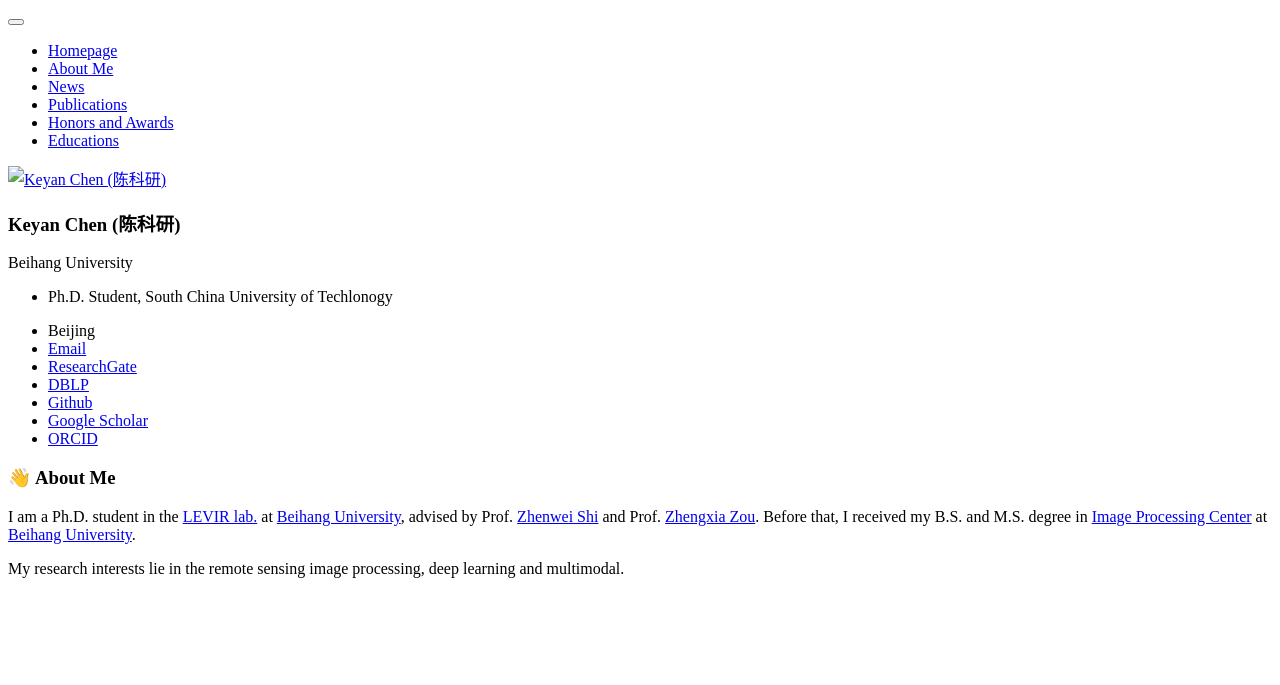
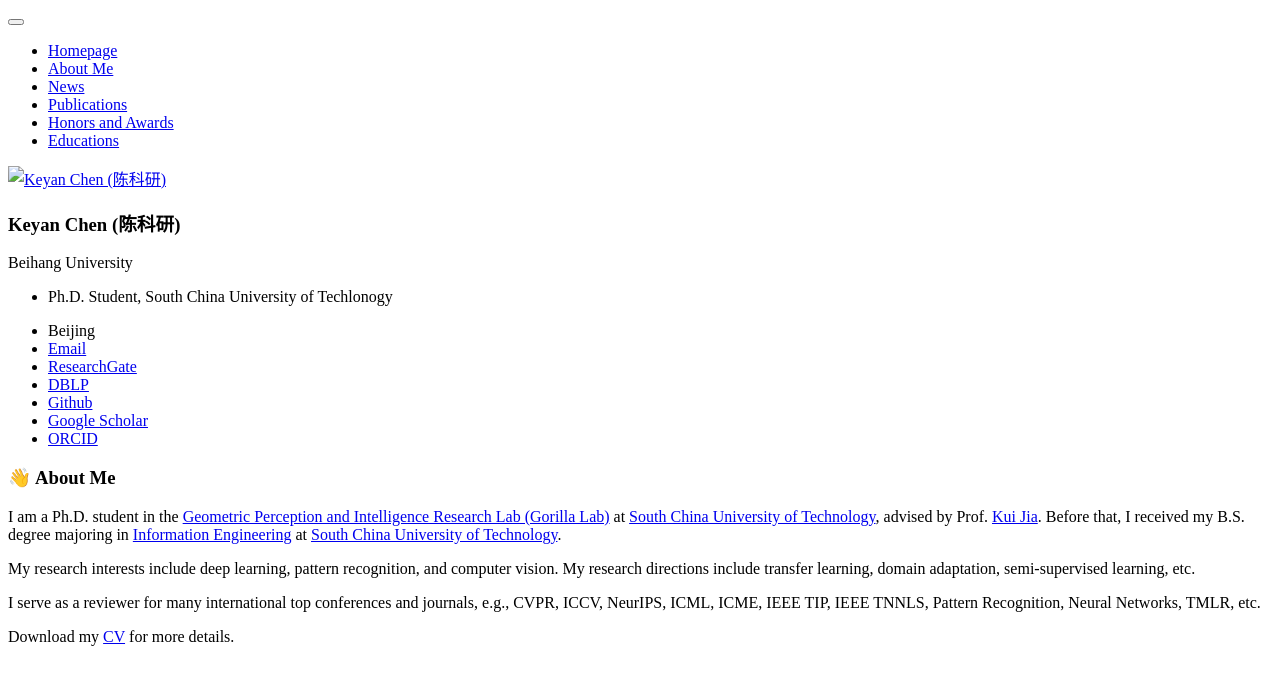
Before and after one commit to KyanChen/KyanChen.github.io, a Jekyll site: the page built from _pages/includes/intro.md, in a window 1280 px wide. Shown: the top 685 px of the page. Built offline with Jekyll 4.4.1, drawn with Linux system fonts in a browser that asks for light colours; our own code applies the rules of GitHub Pages for plain Markdown files.

Commit message:
Update intro.md

```diff
--- a/_pages/includes/intro.md
+++ b/_pages/includes/intro.md
@@ -1,5 +1,9 @@
 # 👋 About Me
 
-I am a Ph.D. student in the [LEVIR lab.](http://levir.buaa.edu.cn/) at [Beihang University](https://www.buaa.edu.cn/), advised by Prof. [Zhenwei Shi](http://levir.buaa.edu.cn/) and Prof. [Zhengxia Zou](https://zhengxiazou.github.io/). Before that, I received my B.S. and M.S. degree in [Image Processing Center](http://www.sa.buaa.edu.cn/) at [Beihang University](https://www.buaa.edu.cn/).
+I am a Ph.D. student in the [Geometric Perception and Intelligence Research Lab (Gorilla Lab)](https://github.com/Gorilla-Lab-SCUT) at [South China University of Technology](https://www.scut.edu.cn/new/), advised by Prof. [Kui Jia](http://kuijia.site/). Before that, I received my B.S. degree majoring in [Information Engineering](http://www2.scut.edu.cn/ee/) at [South China University of Technology](https://www.scut.edu.cn/new/).
 
-My research interests lie in the remote sensing image processing, deep learning and multimodal.
+My research interests include deep learning, pattern recognition, and computer vision. My research directions include transfer learning, domain adaptation, semi-supervised learning, etc.
+
+I serve as a reviewer for many international top conferences and journals, e.g., CVPR, ICCV, NeurIPS, ICML, ICME, IEEE TIP, IEEE TNNLS, Pattern Recognition, Neural Networks, TMLR, etc.
+
+Download my [CV](https://github.com/huitangtang/huitangtang/blob/main/Resume%20of%20Hui%20Tang.pdf) for more details.
```
